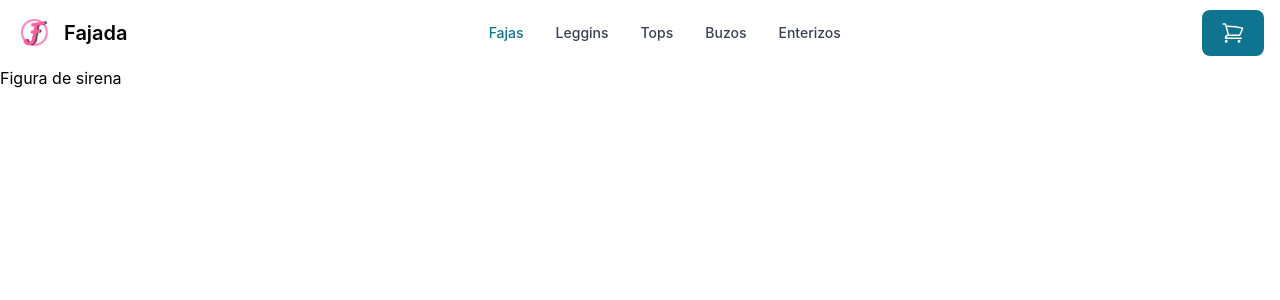
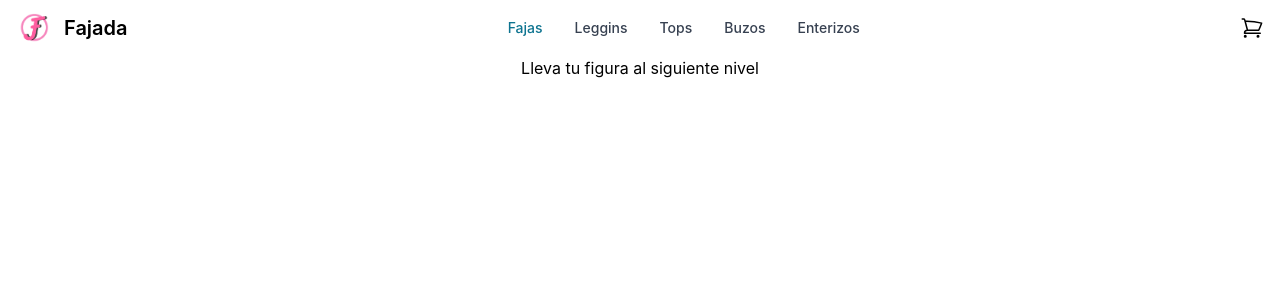
Before and after one commit to RoberthLopez/fajada-react-lopez, a React (Create React App) app: page / in a window 1280 px wide. Shown: the top 300 px of the page. Built offline with nearby package versions, Linux system fonts and the light colour scheme; the HTML template or start-up script is replaced by a standard one.

Commit message:
Desafio crea tu landing

```diff
--- a/src/App.js
+++ b/src/App.js
@@ -1,11 +1,15 @@
 import './App.css';
 import Nav from './components/nav/Nav';
+import ItemListContainer from './containers/itemlistcontainer/ItemListContainer';
 
 function App() {
+
+  const mensaje = "Lleva tu figura al siguiente nivel";
+
   return (
     <>
     <Nav/>
-    <h2>Figura de sirena</h2>
+    <ItemListContainer greeting={mensaje}/>
     </>
 );
 }
--- /dev/null
+++ b/src/components/cartwidget/CartWidget.js
@@ -0,0 +1,10 @@
+import React from 'react'
+import { ShoppingCartIcon } from '@heroicons/react/24/outline'
+
+const CartWidget = () => {
+  return (
+    <ShoppingCartIcon className='h-6 w-6'/>
+  )
+}
+
+export default CartWidget
--- a/src/components/nav/Nav.js
+++ b/src/components/nav/Nav.js
@@ -2,7 +2,7 @@ import React from 'react'
 import { Navbar } from 'flowbite-react'
 import { Button } from 'flowbite-react'
 import logo from "../../assets/logo-redondo.png"
-import { ShoppingCartIcon } from '@heroicons/react/24/outline'
+import CartWidget from '../cartwidget/CartWidget'
 
 const Nav = () => {
   return (
@@ -21,9 +21,9 @@ const Nav = () => {
     </span>
   </Navbar.Brand>
   <div className="flex md:order-2">
-    <Button>
-      <ShoppingCartIcon className='h-6 w-6'/>
-    </Button>
+
+    <CartWidget/>
+
     <Navbar.Toggle />
   </div>
   <Navbar.Collapse>
--- /dev/null
+++ b/src/containers/itemlistcontainer/ItemListContainer.js
@@ -0,0 +1,9 @@
+import React from 'react'
+
+const ItemListContainer = ({greeting}) => {
+  return (
+    <div className='flex place-content-center'>{greeting}</div>
+  )
+}
+
+export default ItemListContainer
```
